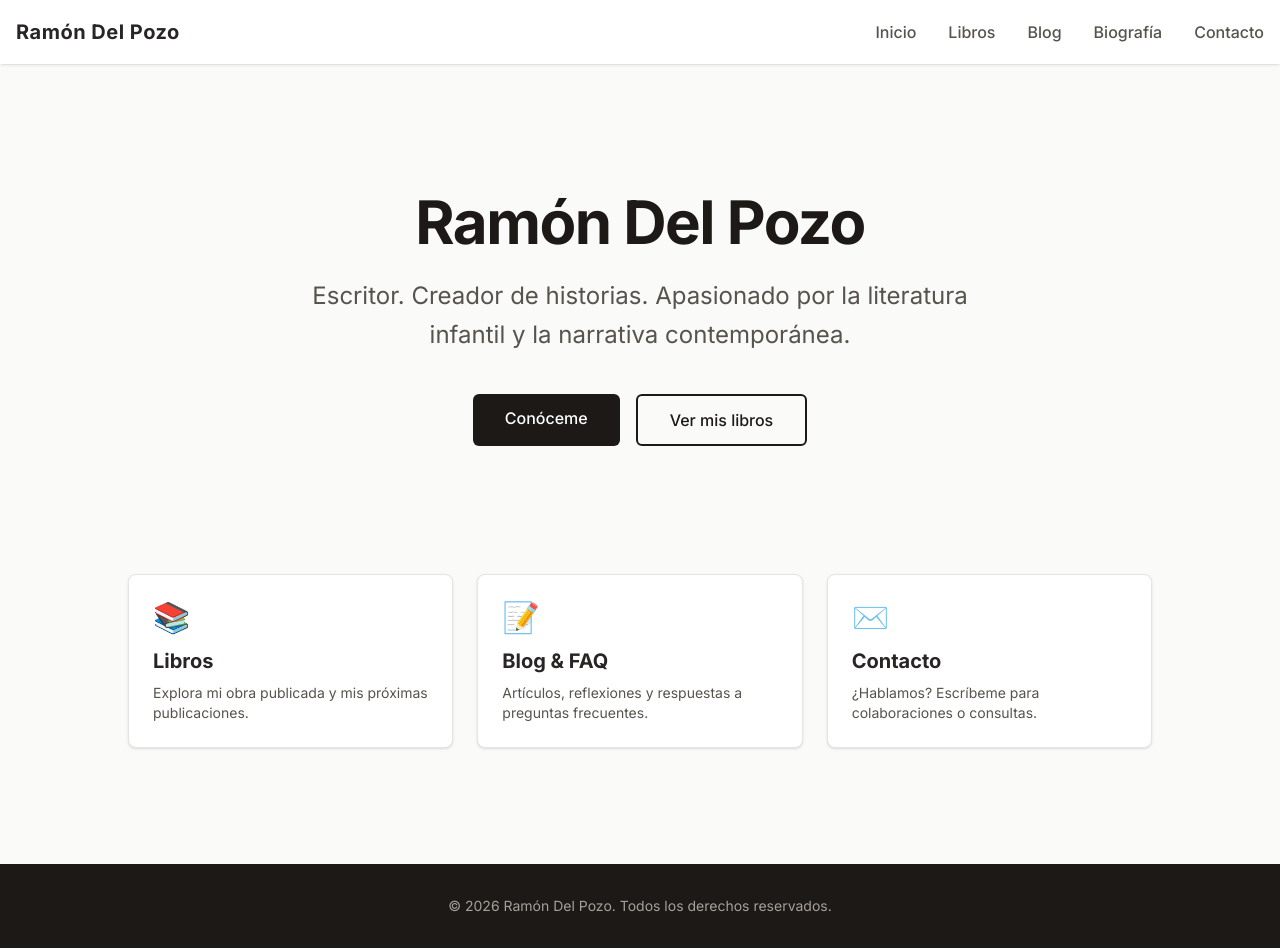
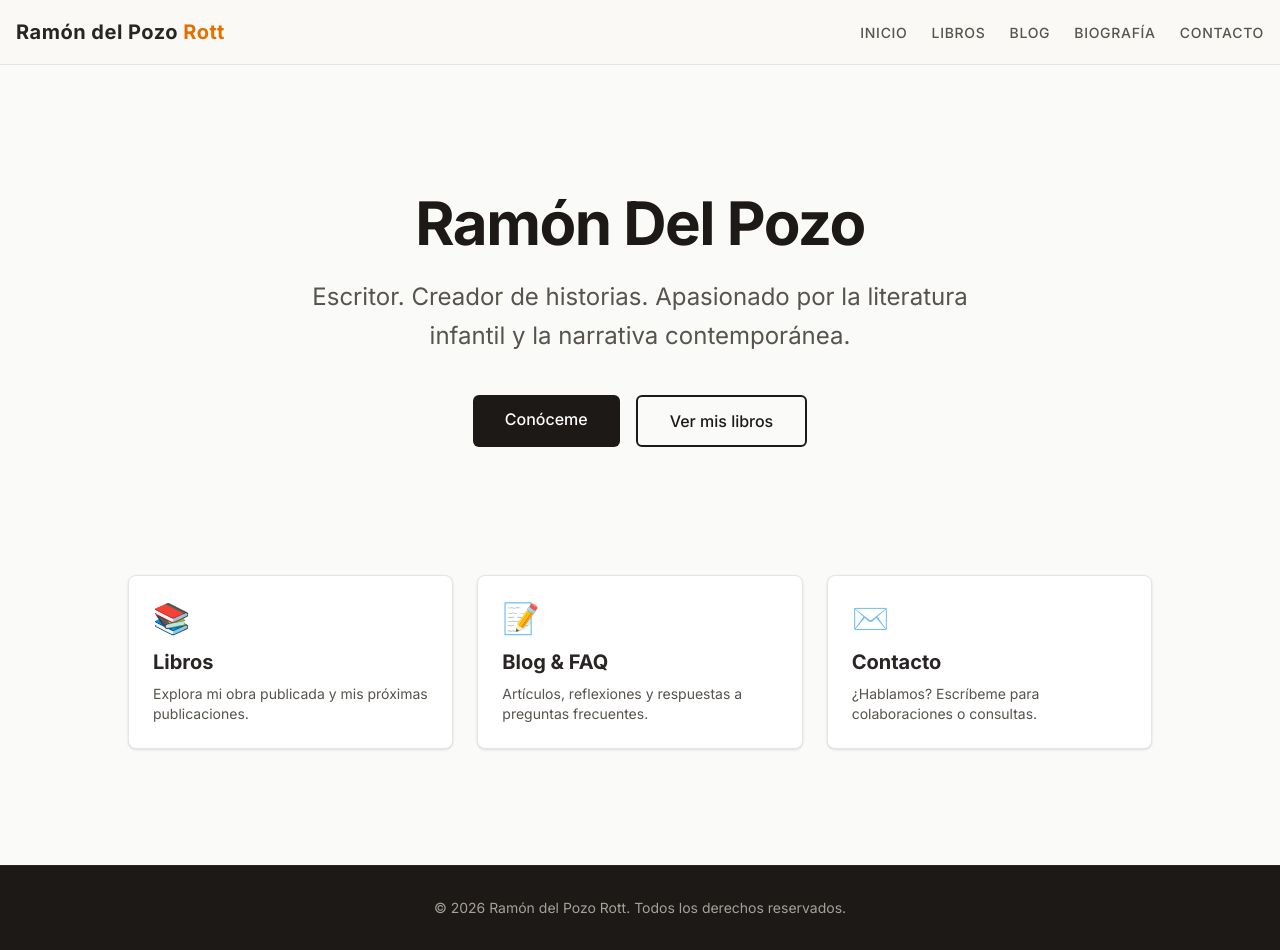
Before and after one commit to ramondelpozo/portfolio-ramon, a Next.js app: page / in a window 1280 px wide. Built offline with nearby package versions, Linux system fonts and the light colour scheme.

Commit message:
FIX: Menú completo con submenús (Libros, Blog/FAQ, Biografía, Contacto)

```diff
--- a/app/layout.tsx
+++ b/app/layout.tsx
@@ -6,22 +6,18 @@ import Navbar from '@/components/Navbar';
 const inter = Inter({ subsets: ['latin'] });
 
 export const metadata: Metadata = {
-  title: 'Ramón Del Pozo | Escritor & Portfolio',
-  description: 'Portfolio oficial de Ramón Del Pozo. Literatura infantil, blog y biografía.',
+  title: 'Ramón del Pozo Rott | Escritor',
+  description: 'Portfolio oficial de Ramón del Pozo Rott. Thrillers y narrativa contemporánea.',
 };
 
-export default function RootLayout({
-  children,
-}: Readonly<{
-  children: React.ReactNode;
-}>) {
+export default function RootLayout({ children }: { children: React.ReactNode }) {
   return (
     <html lang="es">
-      <body className={inter.className}>
+      <body className={`${inter.className} bg-[#faf9f6] text-stone-800`}>
         <Navbar />
-        <main className="min-h-screen bg-stone-50">{children}</main>
-        <footer className="bg-stone-900 text-stone-400 py-8 text-center text-sm">
-          © {new Date().getFullYear()} Ramón Del Pozo. Todos los derechos reservados.
+        <main className="min-h-screen">{children}</main>
+        <footer className="bg-stone-900 text-stone-400 py-8 text-center text-sm border-t border-stone-800">
+          © {new Date().getFullYear()} Ramón del Pozo Rott. Todos los derechos reservados.
         </footer>
       </body>
     </html>
--- a/components/Navbar.tsx
+++ b/components/Navbar.tsx
@@ -6,7 +6,7 @@ import Link from 'next/link';
 
 export default function Navbar() {
   const [mobileOpen, setMobileOpen] = useState(false);
-  const [mobileDropdown, setMobileDropdown] = useState<string | null>(null);
+  const [dropdownOpen, setDropdownOpen] = useState<string | null>(null);
 
   const navItems = [
     { name: 'Inicio', href: '/' },
@@ -25,27 +25,31 @@ export default function Navbar() {
   ];
 
   return (
-    <nav className="bg-white shadow-sm sticky top-0 z-50">
+    <nav className="bg-[#faf9f6] border-b border-stone-200 sticky top-0 z-50">
       <div className="container mx-auto px-4">
         <div className="flex justify-between items-center h-16">
-          {/* Logo / Nombre */}
           <Link href="/" className="text-xl font-bold text-stone-800 tracking-wide">
-            Ramón Del Pozo
+            Ramón del Pozo <span className="text-amber-600">Rott</span>
           </Link>
 
           {/* Desktop Menu */}
-          <div className="hidden md:flex items-center space-x-8">
+          <div className="hidden md:flex items-center space-x-6">
             {navItems.map((item) => (
-              <div key={item.name} className="relative group">
+              <div
+                key={item.name}
+                className="relative group"
+                onMouseEnter={() => item.submenu && setDropdownOpen(item.name)}
+                onMouseLeave={() => setDropdownOpen(null)}
+              >
                 <Link
                   href={item.href}
-                  className="text-stone-600 hover:text-amber-700 font-medium transition-colors py-2"
+                  className="text-sm font-medium text-stone-600 hover:text-stone-900 uppercase tracking-wider transition-colors py-4"
                 >
                   {item.name}
                 </Link>
-                {/* Submenú Desktop (hover) */}
+
                 {item.submenu && (
-                  <div className="absolute left-0 mt-2 w-48 bg-white rounded-md shadow-lg py-2 opacity-0 invisible group-hover:opacity-100 group-hover:visible transition-all duration-200 border border-stone-100">
+                  <div className={`absolute left-0 top-full bg-white shadow-lg rounded-md py-2 w-48 border border-stone-100 transition-all duration-200 ${dropdownOpen === item.name ? 'opacity-100 visible translate-y-0' : 'opacity-0 invisible -translate-y-2'}`}>
                     {item.submenu.map((sub) => (
                       <Link
                         key={sub.name}
@@ -61,55 +65,26 @@ export default function Navbar() {
             ))}
           </div>
 
-          {/* Mobile Hamburger Button */}
-          <button
-            onClick={() => setMobileOpen(!mobileOpen)}
-            className="md:hidden p-2 text-stone-600 hover:text-amber-700"
-            aria-label="Abrir menú"
-          >
+          {/* Mobile Toggle */}
+          <button onClick={() => setMobileOpen(!mobileOpen)} className="md:hidden p-2 text-stone-600">
             <svg className="w-6 h-6" fill="none" stroke="currentColor" viewBox="0 0 24 24">
-              {mobileOpen ? (
-                <path strokeLinecap="round" strokeLinejoin="round" strokeWidth={2} d="M6 18L18 6M6 6l12 12" />
-              ) : (
-                <path strokeLinecap="round" strokeLinejoin="round" strokeWidth={2} d="M4 6h16M4 12h16M4 18h16" />
-              )}
+              {mobileOpen ? <path strokeLinecap="round" strokeLinejoin="round" strokeWidth={2} d="M6 18L18 6M6 6l12 12" /> : <path strokeLinecap="round" strokeLinejoin="round" strokeWidth={2} d="M4 6h16M4 12h16M4 18h16" />}
             </svg>
           </button>
         </div>
 
         {/* Mobile Menu */}
         {mobileOpen && (
-          <div className="md:hidden pb-4 border-t border-stone-100 mt-2">
+          <div className="md:hidden py-4 border-t border-stone-200 space-y-3">
             {navItems.map((item) => (
-              <div key={item.name} className="py-2">
-                <div className="flex justify-between items-center">
-                  <Link
-                    href={item.href}
-                    onClick={() => setMobileOpen(false)}
-                    className="text-stone-700 font-medium hover:text-amber-700"
-                  >
-                    {item.name}
-                  </Link>
-                  {item.submenu && (
-                    <button
-                      onClick={() => setMobileDropdown(mobileDropdown === item.name ? null : item.name)}
-                      className="text-stone-400 hover:text-amber-700 p-1"
-                    >
-                      <svg className={`w-4 h-4 transform transition-transform ${mobileDropdown === item.name ? 'rotate-180' : ''}`} fill="none" stroke="currentColor" viewBox="0 0 24 24">
-                        <path strokeLinecap="round" strokeLinejoin="round" strokeWidth={2} d="M19 9l-7 7-7-7" />
-                      </svg>
-                    </button>
-                  )}
-                </div>
-                {item.submenu && mobileDropdown === item.name && (
-                  <div className="pl-4 mt-2 space-y-2">
+              <div key={item.name}>
+                <Link href={item.href} onClick={() => setMobileOpen(false)} className="block text-stone-700 font-medium py-2">
+                  {item.name}
+                </Link>
+                {item.submenu && (
+                  <div className="pl-4 mt-1 space-y-2">
                     {item.submenu.map((sub) => (
-                      <Link
-                        key={sub.name}
-                        href={sub.href}
-                        onClick={() => setMobileOpen(false)}
-                        className="block text-sm text-stone-500 hover:text-amber-700"
-                      >
+                      <Link key={sub.name} href={sub.href} onClick={() => setMobileOpen(false)} className="block text-sm text-stone-500 py-1">
                         {sub.name}
                       </Link>
                     ))}
```
